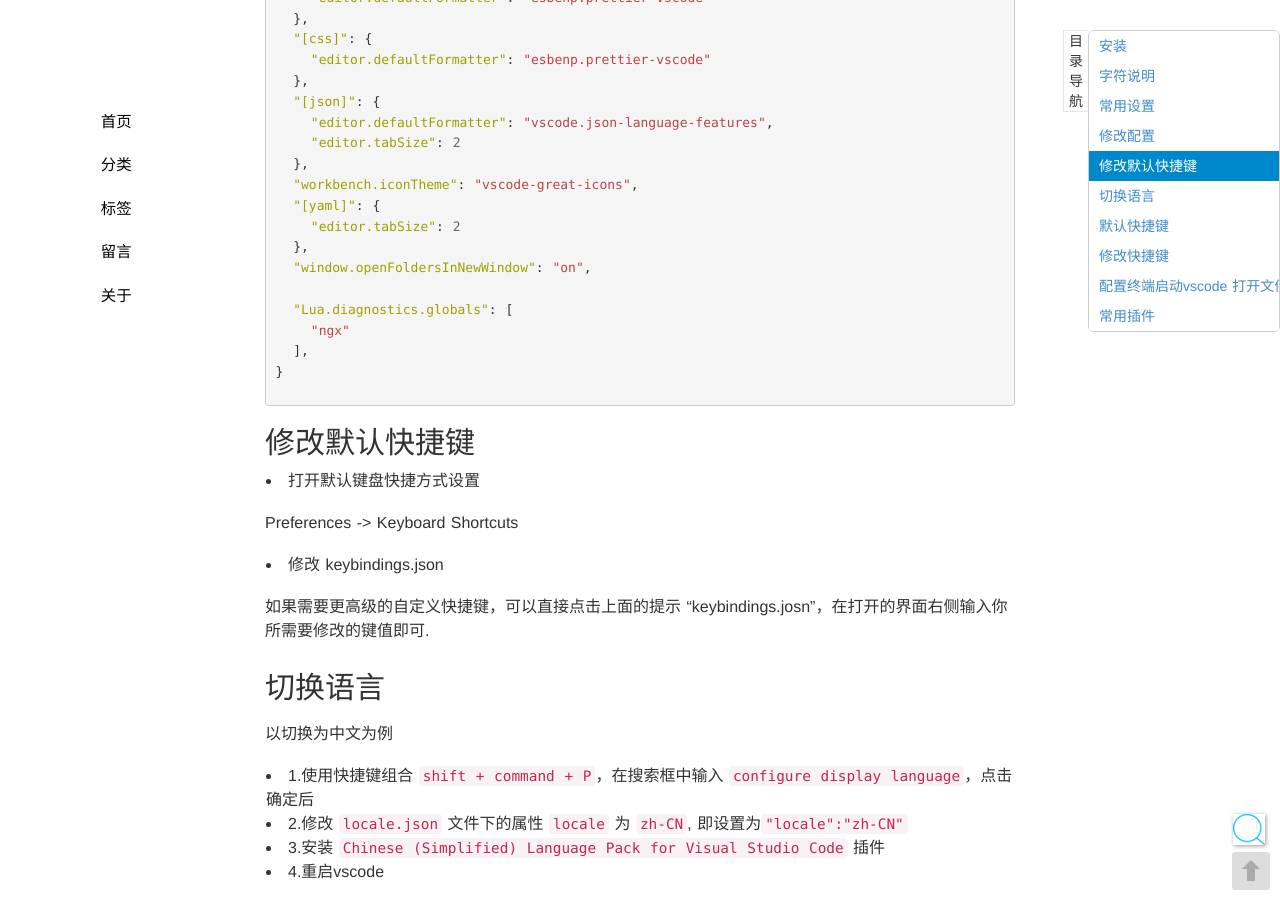
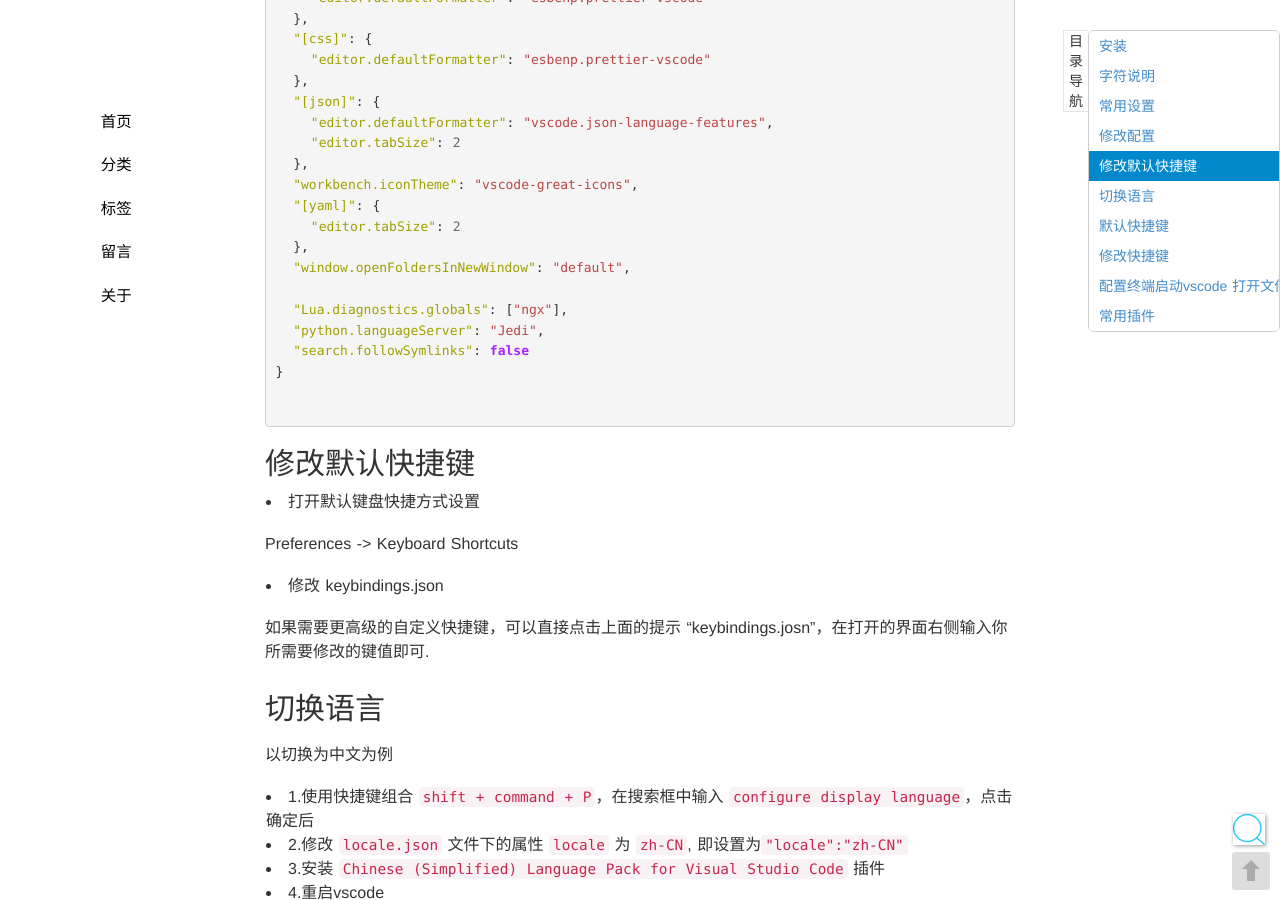
Before and after one commit to seekplum/seekplum.github.io, a Jekyll site: the page built from _posts/2017-12-25-vscode-use.md, in a window 1280 px wide and 900 px high, scrolled down 2536 px. Built offline with Jekyll 4.4.1, drawn with Linux system fonts in a browser that asks for light colours; comment, search, counter and statistics services are not loaded.

Commit message:
MOD: vscode配置

````diff
--- a/_posts/2017-12-25-vscode-use.md
+++ b/_posts/2017-12-25-vscode-use.md
@@ -129,12 +129,13 @@ Preferences -> Settings -> 点击右上角的 `{}` 按钮，即可编辑 `settin
   "[yaml]": {
     "editor.tabSize": 2
   },
-  "window.openFoldersInNewWindow": "on",
+  "window.openFoldersInNewWindow": "default",
 
-  "Lua.diagnostics.globals": [
-    "ngx"
-  ],
+  "Lua.diagnostics.globals": ["ngx"],
+  "python.languageServer": "Jedi",
+  "search.followSymlinks": false
 }
+
 ```
 
 ## 修改默认快捷键
````
